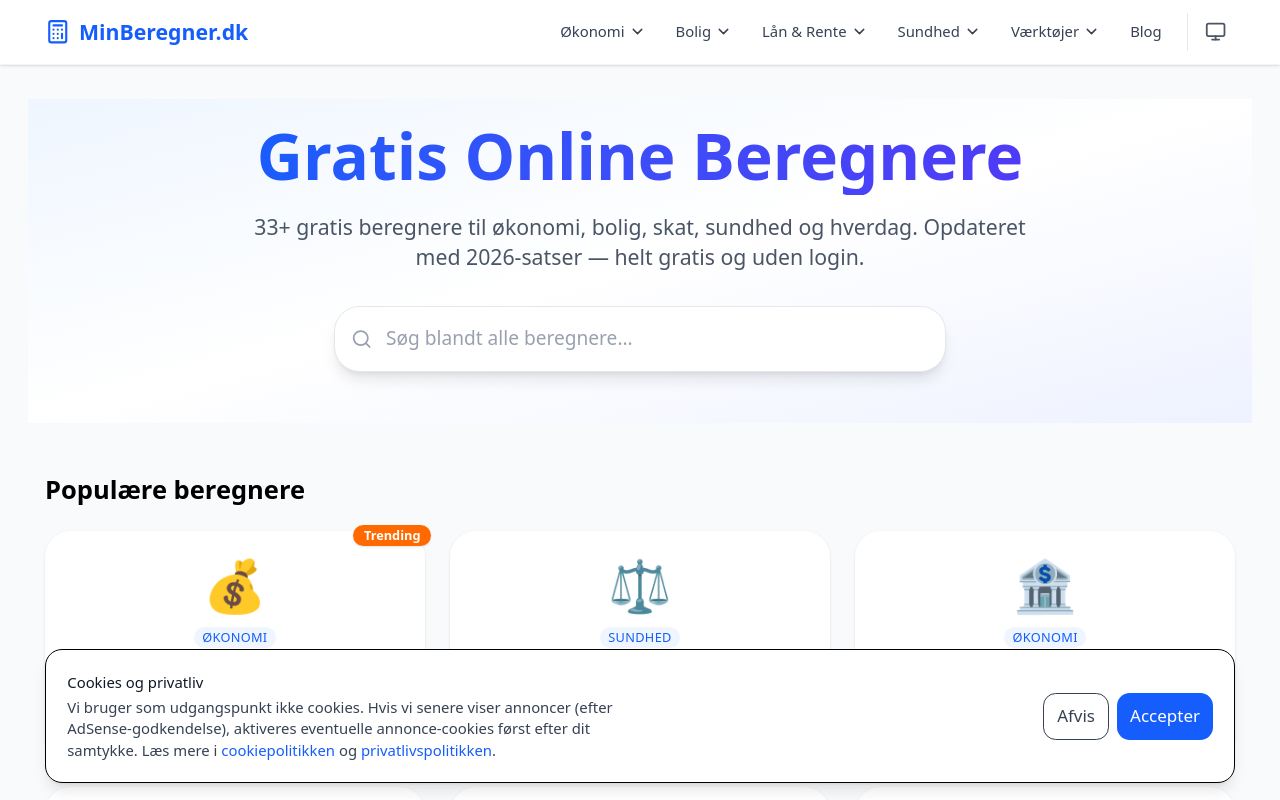
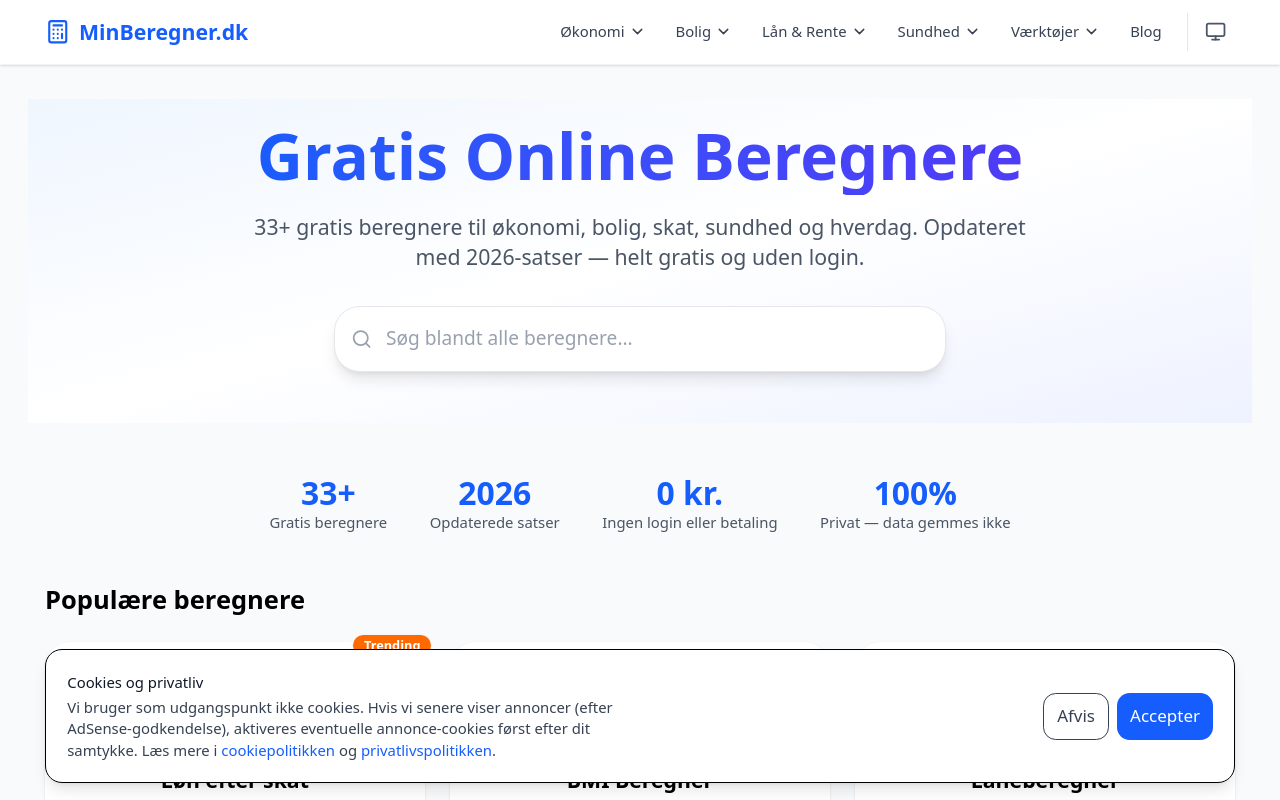
Before and after one commit to mahope/beregner-dk, a Next.js app: page / in a window 1280 px wide. Shown: the top 800 px of the page. Built offline with nearby package versions, Linux system fonts and the light colour scheme.

Commit message:
feat(forside): tilføj trust-signaler sektion med nøgletal
Tilføjer trust-sektion mellem hero og populære beregnere:
- 33+ gratis beregnere
- 2026 opdaterede satser
- 0 kr. — ingen login eller betaling
- 100% privat — data gemmes ikke

```diff
--- a/src/app/page.tsx
+++ b/src/app/page.tsx
@@ -378,6 +378,26 @@ export default function Home() {
         </div>
       </section>
 
+      {/* Trust signals */}
+      <section className="flex flex-wrap justify-center gap-6 md:gap-10 mb-12 text-center">
+        <div>
+          <div className="text-2xl md:text-3xl font-bold text-blue-600 dark:text-blue-400">33+</div>
+          <div className="text-sm text-gray-600 dark:text-gray-400">Gratis beregnere</div>
+        </div>
+        <div>
+          <div className="text-2xl md:text-3xl font-bold text-blue-600 dark:text-blue-400">2026</div>
+          <div className="text-sm text-gray-600 dark:text-gray-400">Opdaterede satser</div>
+        </div>
+        <div>
+          <div className="text-2xl md:text-3xl font-bold text-blue-600 dark:text-blue-400">0 kr.</div>
+          <div className="text-sm text-gray-600 dark:text-gray-400">Ingen login eller betaling</div>
+        </div>
+        <div>
+          <div className="text-2xl md:text-3xl font-bold text-blue-600 dark:text-blue-400">100%</div>
+          <div className="text-sm text-gray-600 dark:text-gray-400">Privat — data gemmes ikke</div>
+        </div>
+      </section>
+
       {/* Popular calculators */}
       <section className="mb-16">
         <h2 className="text-2xl font-bold mb-6 dark:text-white">Populære beregnere</h2>
```
Also changed, not shown: 1 other file (tests, documents, lock files or other folders).
